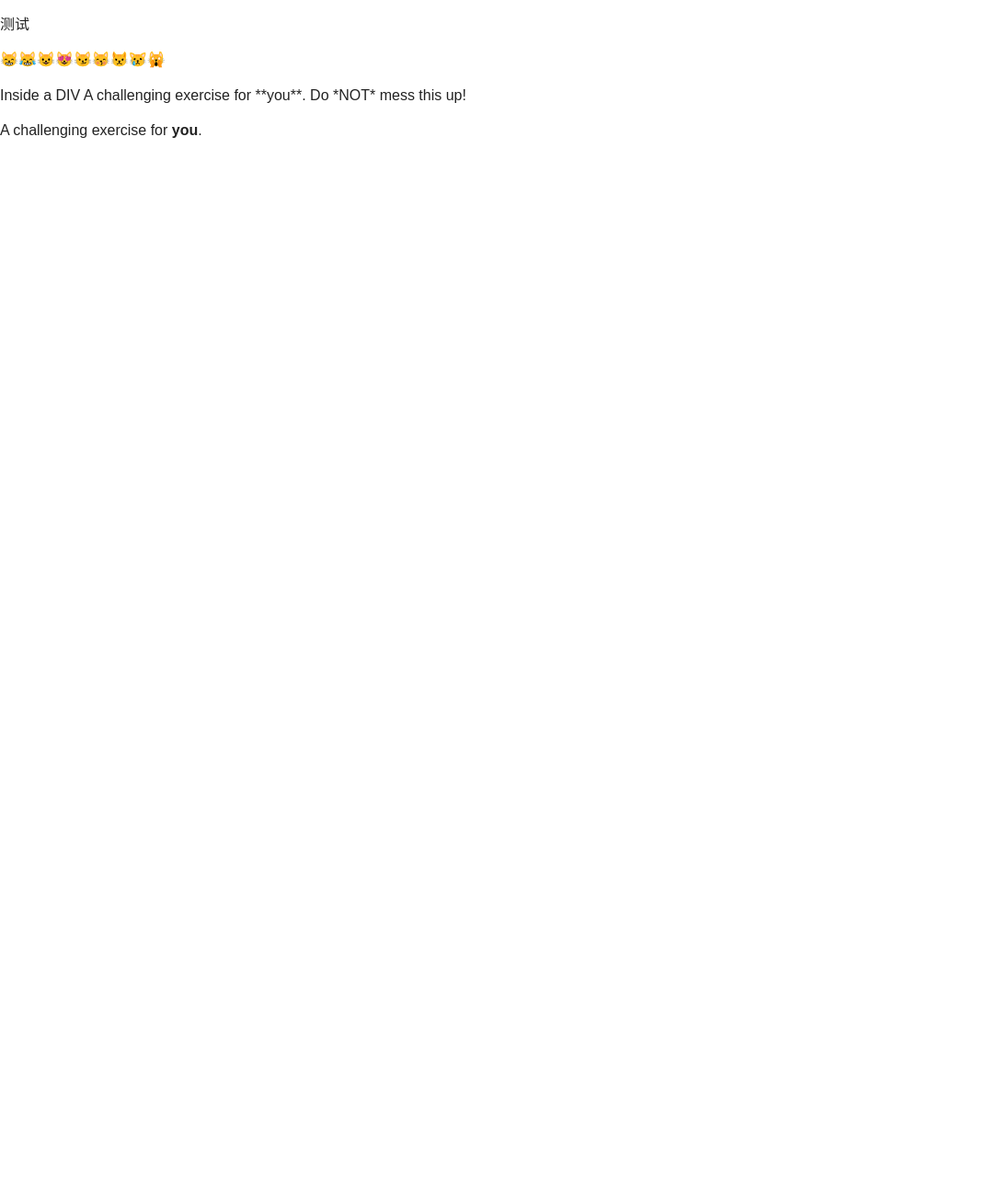
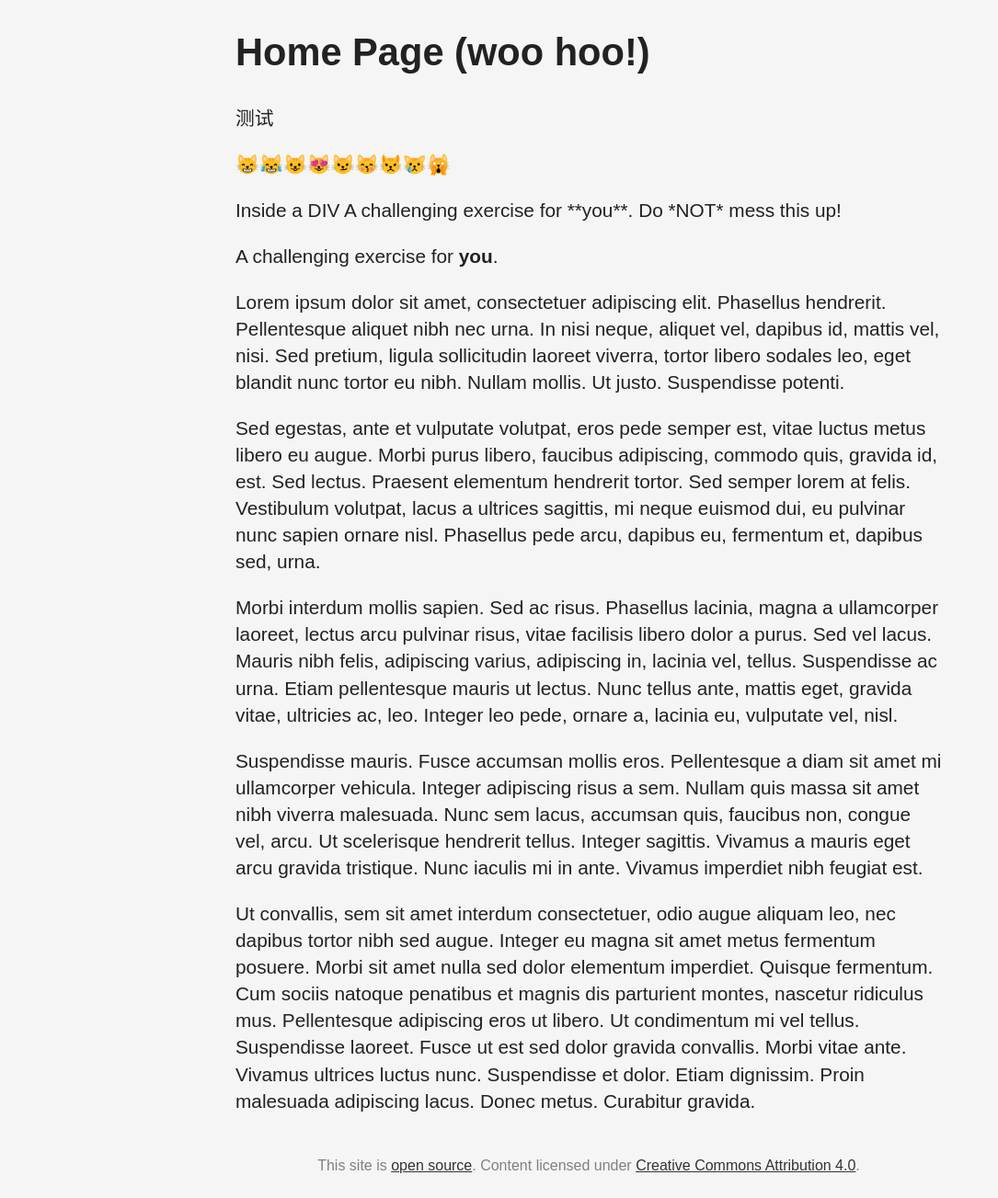
Before and after one commit to feihong/project-page-test, a Jekyll site: the page built from index.md, in a window 1280 px wide. Shown: the whole page at 92% size, without its empty margins (0-1085 px from the left). Built offline with Jekyll 4.4.1, drawn with Linux system fonts in a browser that asks for light colours; nearby versions of some CDN libraries; before the commit the page ends 900 px from its top, so only the background shows below that.

Commit message:
Added basic styling

```diff
--- a/_layouts/default.html
+++ b/_layouts/default.html
@@ -20,7 +20,19 @@
             <p class="browserupgrade">You are using an <strong>outdated</strong> browser. Please <a href="http://browsehappy.com/">upgrade your browser</a> to improve your experience.</p>
         <![endif]-->
 
+        <main>
+          <article>
+            <h1>{{ page.title }}</h1>
+
 {{ content }}
+          </article>
+
+          <footer>
+            <div class="content">
+              This site is <a href="https://github.com/feihong/project-page-test/">open source</a>. Content licensed under <a href="http://creativecommons.org/licenses/by/4.0/">Creative Commons Attribution 4.0</a>.
+            </div>
+          </footer>
+        </main>
 
         <script src="https://ajax.googleapis.com/ajax/libs/jquery/1.11.3/jquery.min.js"></script>
         <script>window.jQuery || document.write('<script src="{{ base }}/js/vendor/jquery-1.11.3.min.js"><\/script>')</script>
--- a/css/main.css
+++ b/css/main.css
@@ -95,19 +95,39 @@ textarea {
    Author's custom styles
    ========================================================================== */
 
+a, a:visited {
+  text-decoration: underline;
+  color: #333;
+}
 
+a:hover {
+  color: steelblue;
+}
 
+body {
+  background-color: whitesmoke;
+}
 
+footer {
+  color: gray;
+  margin: 1.5rem 0;
+}
 
+footer .content {
+  font-size: 1rem;
+}
 
+main {
+  font-size: 1.3rem;
 
+  display: flex;
+  flex-direction: column;
+  align-items: center;
+}
 
-
-
-
-
-
-
+article {
+  width: 48rem;
+}
 
 
 
--- a/index.md
+++ b/index.md
@@ -14,3 +14,13 @@ Do *NOT* mess this up!
 </div>
 
 A challenging exercise for **you**.
+
+Lorem ipsum dolor sit amet, consectetuer adipiscing elit. Phasellus hendrerit. Pellentesque aliquet nibh nec urna. In nisi neque, aliquet vel, dapibus id, mattis vel, nisi. Sed pretium, ligula sollicitudin laoreet viverra, tortor libero sodales leo, eget blandit nunc tortor eu nibh. Nullam mollis. Ut justo. Suspendisse potenti.
+
+Sed egestas, ante et vulputate volutpat, eros pede semper est, vitae luctus metus libero eu augue. Morbi purus libero, faucibus adipiscing, commodo quis, gravida id, est. Sed lectus. Praesent elementum hendrerit tortor. Sed semper lorem at felis. Vestibulum volutpat, lacus a ultrices sagittis, mi neque euismod dui, eu pulvinar nunc sapien ornare nisl. Phasellus pede arcu, dapibus eu, fermentum et, dapibus sed, urna.
+
+Morbi interdum mollis sapien. Sed ac risus. Phasellus lacinia, magna a ullamcorper laoreet, lectus arcu pulvinar risus, vitae facilisis libero dolor a purus. Sed vel lacus. Mauris nibh felis, adipiscing varius, adipiscing in, lacinia vel, tellus. Suspendisse ac urna. Etiam pellentesque mauris ut lectus. Nunc tellus ante, mattis eget, gravida vitae, ultricies ac, leo. Integer leo pede, ornare a, lacinia eu, vulputate vel, nisl.
+
+Suspendisse mauris. Fusce accumsan mollis eros. Pellentesque a diam sit amet mi ullamcorper vehicula. Integer adipiscing risus a sem. Nullam quis massa sit amet nibh viverra malesuada. Nunc sem lacus, accumsan quis, faucibus non, congue vel, arcu. Ut scelerisque hendrerit tellus. Integer sagittis. Vivamus a mauris eget arcu gravida tristique. Nunc iaculis mi in ante. Vivamus imperdiet nibh feugiat est.
+
+Ut convallis, sem sit amet interdum consectetuer, odio augue aliquam leo, nec dapibus tortor nibh sed augue. Integer eu magna sit amet metus fermentum posuere. Morbi sit amet nulla sed dolor elementum imperdiet. Quisque fermentum. Cum sociis natoque penatibus et magnis dis parturient montes, nascetur ridiculus mus. Pellentesque adipiscing eros ut libero. Ut condimentum mi vel tellus. Suspendisse laoreet. Fusce ut est sed dolor gravida convallis. Morbi vitae ante. Vivamus ultrices luctus nunc. Suspendisse et dolor. Etiam dignissim. Proin malesuada adipiscing lacus. Donec metus. Curabitur gravida.
```
